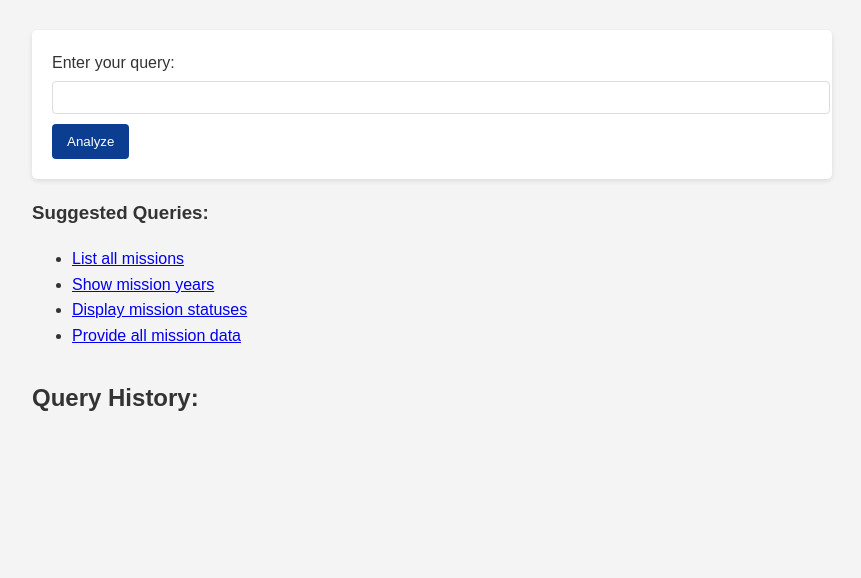
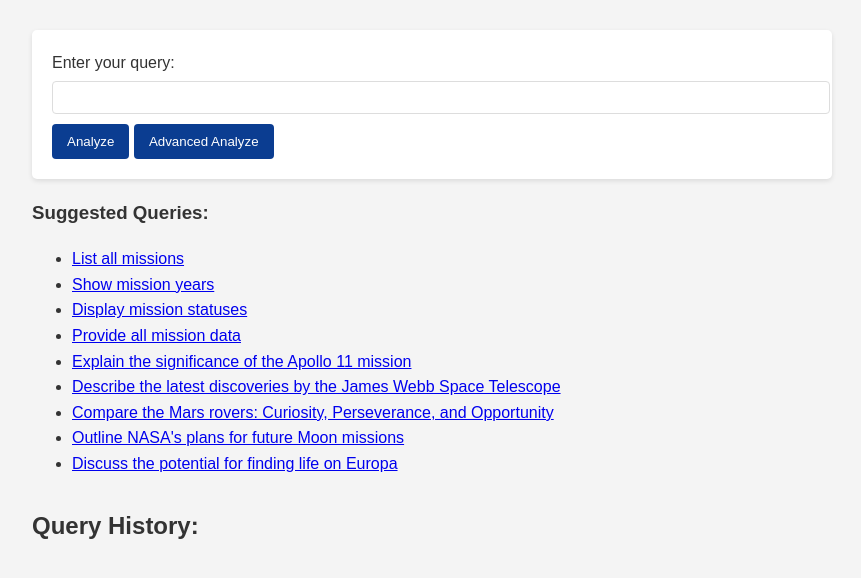
Before and after one commit to nztinversive/NASA-data-analyst-llm, a Flask app: page / in a window 1280 px wide. Shown: the part 200-778 px from the top of the page, without its empty margins (208-1069 px from the left). Run offline with Flask 3, Linux system fonts and the light colour scheme; data that the repository does not hold is empty; some libraries are stand-ins or nearby versions.

Commit message:
Agent query: Can you test the advanced analysis functionality by asking about the significance of the Apollo 11 mission?

```diff
--- a/main.py
+++ b/main.py
@@ -1,6 +1,7 @@
 from flask import Flask, render_template, request, jsonify
 from utils.data_processor import process_query, get_query_suggestions
 from utils.db_manager import save_query, get_query_history
+from utils.llama_integration import process_with_llama, get_advanced_query_suggestions
 import os
 import plotly.express as px
 import pandas as pd
@@ -12,7 +13,7 @@
 
 @app.route('/')
 def index():
-    suggestions = get_query_suggestions()
+    suggestions = get_query_suggestions() + get_advanced_query_suggestions()
     return render_template('index.html', suggestions=suggestions)
 
 @app.route('/analyze', methods=['POST'])
@@ -40,6 +41,19 @@
     except Exception as e:
         return jsonify({'error': str(e)}), 500
 
+@app.route('/advanced_analyze', methods=['POST'])
+def advanced_analyze():
+    query = request.form.get('query')
+    if not query:
+        return jsonify({'error': 'Query is required'}), 400
+
+    try:
+        result = process_with_llama(query)
+        save_query(query, result)
+        return jsonify({'result': result})
+    except Exception as e:
+        return jsonify({'error': str(e)}), 500
+
 @app.route('/history')
 def history():
     queries = get_query_history()
@@ -47,7 +61,7 @@
 
 @app.route('/suggestions')
 def suggestions():
-    return jsonify(get_query_suggestions())
+    return jsonify(get_query_suggestions() + get_advanced_query_suggestions())
 
 if __name__ == '__main__':
     app.run(host='0.0.0.0', port=5000)
--- a/pyproject.toml
+++ b/pyproject.toml
@@ -11,6 +11,8 @@
 psycopg2-binary = "^2.9.9"
 pandas = "^2.2.3"
 plotly = "^5.24.1"
+groq = "^0.11.0"
+llama-cpp-python = "^0.2.90"
 
 
 [build-system]
--- a/static/js/script.js
+++ b/static/js/script.js
@@ -4,6 +4,8 @@
     const chartDiv = document.getElementById('chart');
     const historyDiv = document.getElementById('history');
     const suggestionLinks = document.querySelectorAll('.suggestion');
+    const analyzeBtn = document.getElementById('analyze-btn');
+    const advancedAnalyzeBtn = document.getElementById('advanced-analyze-btn');
 
     form.addEventListener('submit', function(e) {
         e.preventDefault();
@@ -14,7 +16,19 @@
             return;
         }
 
-        analyzeQuery(query);
+        analyzeQuery(query, false);
+    });
+
+    advancedAnalyzeBtn.addEventListener('click', function(e) {
+        e.preventDefault();
+        const query = document.getElementById('query').value;
+
+        if (!query.trim()) {
+            showError('Please enter a query');
+            return;
+        }
+
+        analyzeQuery(query, true);
     });
 
     suggestionLinks.forEach(link => {
@@ -22,12 +36,13 @@
             e.preventDefault();
             const query = this.textContent;
             document.getElementById('query').value = query;
-            analyzeQuery(query);
+            analyzeQuery(query, false);
         });
     });
 
-    function analyzeQuery(query) {
-        fetch('/analyze', {
+    function analyzeQuery(query, isAdvanced) {
+        const endpoint = isAdvanced ? '/advanced_analyze' : '/analyze';
+        fetch(endpoint, {
             method: 'POST',
             headers: {
                 'Content-Type': 'application/x-www-form-urlencoded',
@@ -53,7 +68,7 @@
     }
 
     function showResult(result) {
-        resultDiv.innerHTML = `<h2>Analysis Result:</h2><pre>${JSON.stringify(result, null, 2)}</pre>`;
+        resultDiv.innerHTML = `<h2>Analysis Result:</h2><pre>${typeof result === 'string' ? result : JSON.stringify(result, null, 2)}</pre>`;
         resultDiv.style.display = 'block';
     }
 
--- a/templates/index.html
+++ b/templates/index.html
@@ -17,7 +17,8 @@
         <form id="query-form">
             <label for="query">Enter your query:</label>
             <input type="text" id="query" name="query" required>
-            <button type="submit">Analyze</button>
+            <button type="submit" id="analyze-btn">Analyze</button>
+            <button type="button" id="advanced-analyze-btn">Advanced Analyze</button>
         </form>
 
         <div id="suggestions">
--- /dev/null
+++ b/utils/llama_integration.py
@@ -0,0 +1,35 @@
+import os
+from groq import Groq
+
+client = Groq(
+    api_key=os.environ.get("GROQ_API_KEY"),
+)
+
+def process_with_llama(query: str) -> str:
+    try:
+        chat_completion = client.chat.completions.create(
+            messages=[
+                {
+                    "role": "system",
+                    "content": "You are a helpful NASA data analysis assistant. Provide concise and accurate responses to queries about NASA missions, technologies, and space exploration.",
+                },
+                {
+                    "role": "user",
+                    "content": query,
+                }
+            ],
+            model="llama2-70b-4096",
+            max_tokens=1000,
+        )
+        return chat_completion.choices[0].message.content
+    except Exception as e:
+        return f"Error processing query with Llama: {str(e)}"
+
+def get_advanced_query_suggestions() -> list:
+    return [
+        "Explain the significance of the Apollo 11 mission",
+        "Describe the latest discoveries by the James Webb Space Telescope",
+        "Compare the Mars rovers: Curiosity, Perseverance, and Opportunity",
+        "Outline NASA's plans for future Moon missions",
+        "Discuss the potential for finding life on Europa"
+    ]
```
Also changed, not shown: 2 other files.
